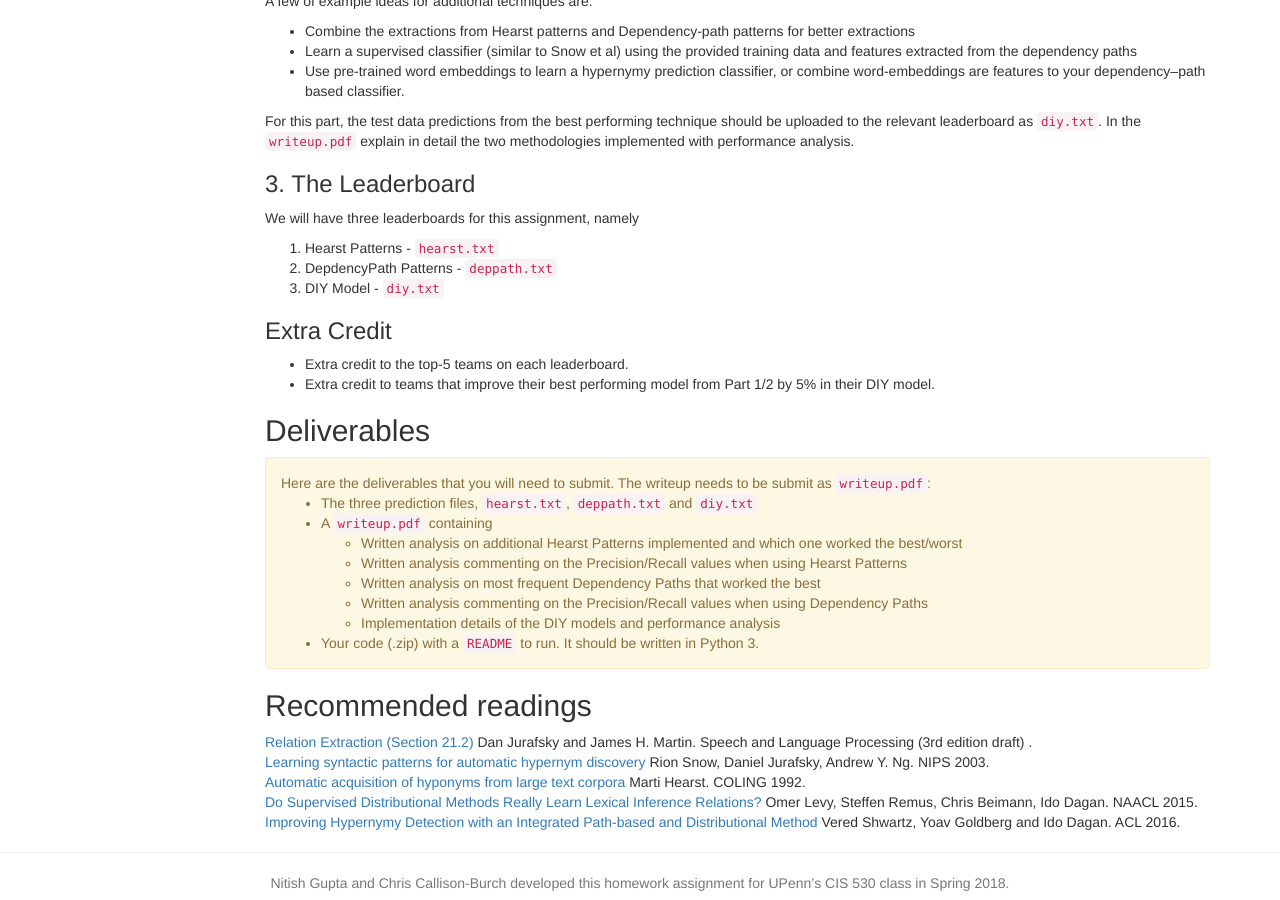
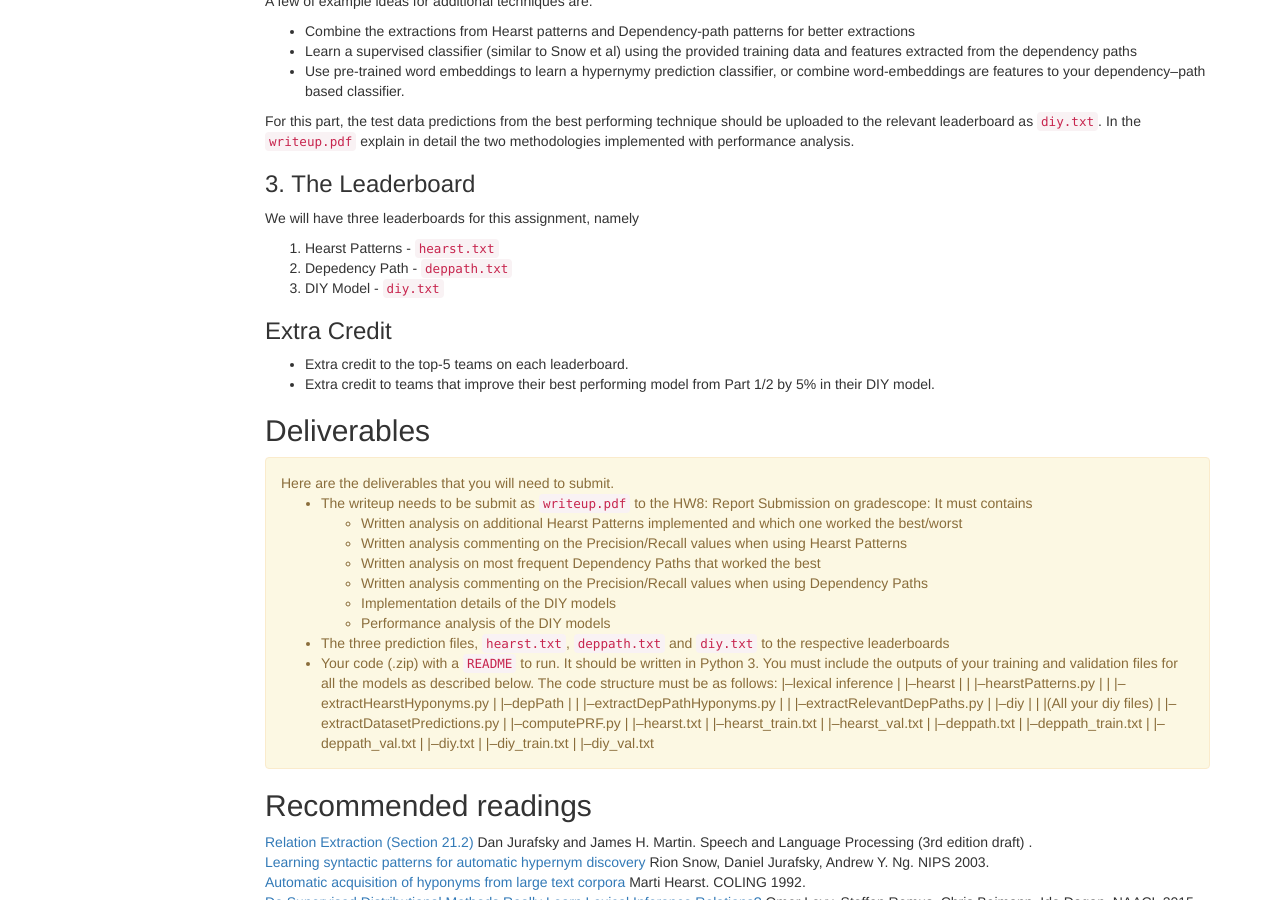
Before and after one commit to computational-linguistics-class/computational-linguistics-class.github.io, a Jekyll site: the page built from assignment8.md, in a window 1280 px wide and 900 px high, scrolled down 4300 px. Built offline with Jekyll 4.4.1, drawn with Linux system fonts in a browser that asks for light colours; nearby versions of some CDN libraries; a script that is not in the unit is left out; some of the changed text lies outside the part shown.

Commit message:
Updated assignment 8

```diff
--- a/assignment8.md
+++ b/assignment8.md
@@ -290,7 +290,7 @@ In the `writeup.pdf` explain in detail the two methodologies implemented with pe
 ### 3. The Leaderboard
 We will have three leaderboards for this assignment, namely
 1. Hearst Patterns - `hearst.txt`
-2. DepdencyPath Patterns - `deppath.txt`
+2. Depedency Path - `deppath.txt`
 3. DIY Model - `diy.txt`
 
 ### Extra Credit
@@ -300,15 +300,41 @@ We will have three leaderboards for this assignment, namely
 
 ## Deliverables
 <div class="alert alert-warning" markdown="1">
-Here are the deliverables that you will need to submit. The writeup needs to be submit as `writeup.pdf`:
-* The three prediction files, `hearst.txt`, `deppath.txt` and `diy.txt`
-* A `writeup.pdf` containing
+Here are the deliverables that you will need to submit.
+* The writeup needs to be submit as `writeup.pdf` to the HW8: Report Submission on gradescope:
+  It must contains
   * Written analysis on additional Hearst Patterns implemented and which one worked the best/worst
   * Written analysis commenting on the Precision/Recall values when using Hearst Patterns
   * Written analysis on most frequent Dependency Paths that worked the best
   * Written analysis commenting on the Precision/Recall values when using Dependency Paths
-  * Implementation details of the DIY models and performance analysis
-* Your code (.zip) with a `README` to run. It should be written in Python 3.
+  * Implementation details of the DIY models
+  * Performance analysis of the DIY models
+* The three prediction files, `hearst.txt`, `deppath.txt` and `diy.txt` to the respective leaderboards
+* Your code (.zip) with a `README` to run. It should be written in Python 3. You must include the outputs of your training and validation files for all the models as described below.
+  The code structure must be as follows:
+  |--lexical inference
+  |  |--hearst
+  |  |  |--hearstPatterns.py
+  |  |  |--extractHearstHyponyms.py
+  |  |--depPath
+  |  |  |--extractDepPathHyponyms.py
+  |  |  |--extractRelevantDepPaths.py
+  |  |--diy
+  |  |  |(All your diy files)
+  |  |--extractDatasetPredictions.py
+  |  |--computePRF.py
+  |  |--hearst.txt
+  |  |--hearst_train.txt
+  |  |--hearst_val.txt
+  |  |--deppath.txt
+  |  |--deppath_train.txt
+  |  |--deppath_val.txt
+  |  |--diy.txt
+  |  |--diy_train.txt
+  |  |--diy_val.txt
+
+
+
 </div>
 
 
```
Also changed, not shown: other parts of assignment8.md (+2 -2 lines).
